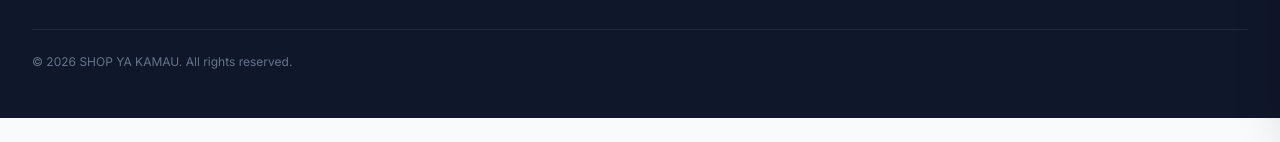
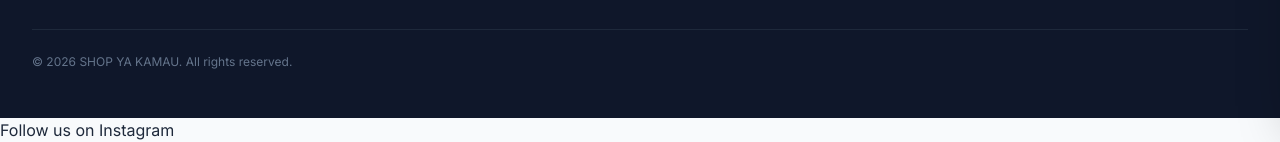
Before and after one commit to fee326882025-web/SHOP-YA-KAMAU, a plain HTML site: page index.html in a window 1280 px wide. Shown: the part 682-824 px from the top of the page. Before the commit the page ends 800 px from the top, so only its background shows below. Drawn offline with nearby package versions, Linux system fonts and the light colour scheme; no server answers.

Commit message:
Update index.html

```diff
--- a/index.html
+++ b/index.html
@@ -228,4 +228,12 @@
 
     <script src="customer.js"></script>
 </body>
+    <footer>
+    <!-- Other footer links -->
+
+    <!-- Place the Instagram link here -->
+    <a href="https://instagram.com/k_kinyanjui._" target="_blank" rel="noopener noreferrer" class="social-link">
+        Follow us on Instagram
+    </a>
+</footer>
 </html>
```
